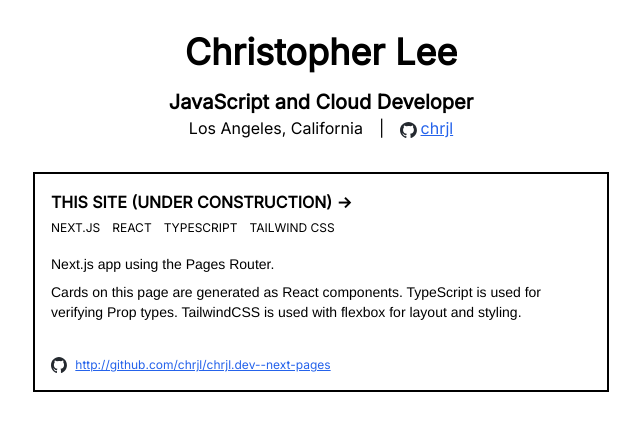
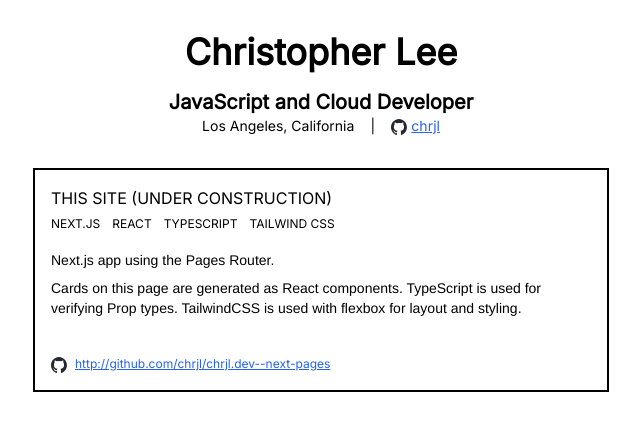
Before and after one commit to chrjl/chrjl.dev--next-pages, a Next.js app: page / in a window 1280 px wide. Shown: the top 430 px of the page, without its empty margins (319-959 px from the left). Built offline with nearby package versions, Linux system fonts and the light colour scheme.

Commit message:
style: card containers and spacing
Set title and tags to bold when the card is hovered, using group-hover
className

```diff
--- a/src/components/Card.tsx
+++ b/src/components/Card.tsx
@@ -4,36 +4,56 @@
   const { title, description, tags, links } = props;
 
   return (
-    <div className="flex flex-col border-solid border-black border-2 p-4 h-full hover:bg-gray-200">
-      <a href={links.target} className="block mb-4">
-        <h1 className="uppercase font-bold">{title + ' ->'}</h1>
+    <div className="group border-solid border-black border-2 p-4 h-full hover:bg-gray-200">
+      {links.target ? (
+        <a href={links.target} target="_blank" className="block pb-6 mb-2">
+          <div className="group-hover:font-bold">
+            <h1 className="uppercase underline font-medium">
+              {title + ' ->'}
+            </h1>
+            {tags && <CardTags tags={tags} />}
+          </div>
+          {description && <CardDescription description={description} />}
+        </a>
+      ) : (
+        <div className="block pb-8">
+          <h1 className="uppercase font-medium">{title}</h1>
+          {tags && <CardTags tags={tags} />}
+          {description && <CardDescription description={description} />}
+        </div>
+      )}
 
-        {tags && (
+      {links && <CardLinks {...links} />}
+    </div>
+  );
+}
+
+function CardDescription({ description }: CardDescriptionProps) {
+  const paragraphs = description.split('\n');
+
+  return (
+    <div className="mt-4 first:mt-0 text-sm font-sans">
+      {paragraphs.map((p, index) => (
+        <p key={index} className="mt-2">
+          {p}
+        </p>
+      ))}
+    </div>
+  );
+}
+
+function CardTags({ tags }: CardTagsProps) {
+  return (
     <ul>
       {tags.map((tag, index) => (
         <li
           key={index}
-                className="inline-block uppercase text-xs font-light mr-3 last:mr-0"
+          className="inline-block uppercase text-xs font-base mr-3 last:mr-0"
         >
           {tag}
         </li>
       ))}
     </ul>
-        )}
-
-        {description && (
-          <div className="mt-4 text-sm font-sans">
-            {description.split('\n').map((p, index) => (
-              <p key={index} className="mt-2">
-                {p}
-              </p>
-            ))}
-          </div>
-        )}
-      </a>
-
-      {links && <CardLinks {...links} />}
-    </div>
   );
 }
 
@@ -41,9 +61,10 @@
   const { repo, assets } = props;
 
   return (
-    <ul className="text-sm mt-auto">
-      {assets &&
-        assets.map(({ href, description }) => (
+    <>
+      {assets && (
+        <ul className="text-sm mt-auto mb-4">
+          {assets.map(({ href, description }) => (
             <li key={description}>
               <a
                 className="text-blue-600 underline font-['Arimo']"
@@ -54,25 +75,35 @@
               </a>
             </li>
           ))}
+        </ul>
+      )}
 
       {repo && (
-        <li className="mt-4">
+        <>
+          <a
+            className="inline text-blue-600 underline text-xs"
+            href={repo}
+            target="_blank"
+          >
             <img
               src="/github-mark.svg"
               alt=""
-            className="inline-block align-middle h-4 mr-2"
+              className="inline h-4 w-4 mr-2"
             />
-          <a
-            className="text-blue-600 underline text-xs"
-            href={repo}
-            target="_blank"
-          >
             {repo}
           </a>
-        </li>
+        </>
       )}
-    </ul>
+    </>
   );
+}
+
+interface CardDescriptionProps {
+  description: string;
+}
+
+interface CardTagsProps {
+  tags: string[];
 }
 
 interface CardLinksProps {
--- a/src/pages/index.jsx
+++ b/src/pages/index.jsx
@@ -9,7 +9,7 @@
         <h2 className="text-xl text-center font-bold">
           JavaScript and Cloud Developer
         </h2>
-        <h3 className="text-center text-s">
+        <h3 className="text-center text-sm">
           Los Angeles, California
           <span className="px-4">|</span>
           <a
```
Lines whose indentation alone changed are shown as unchanged.
